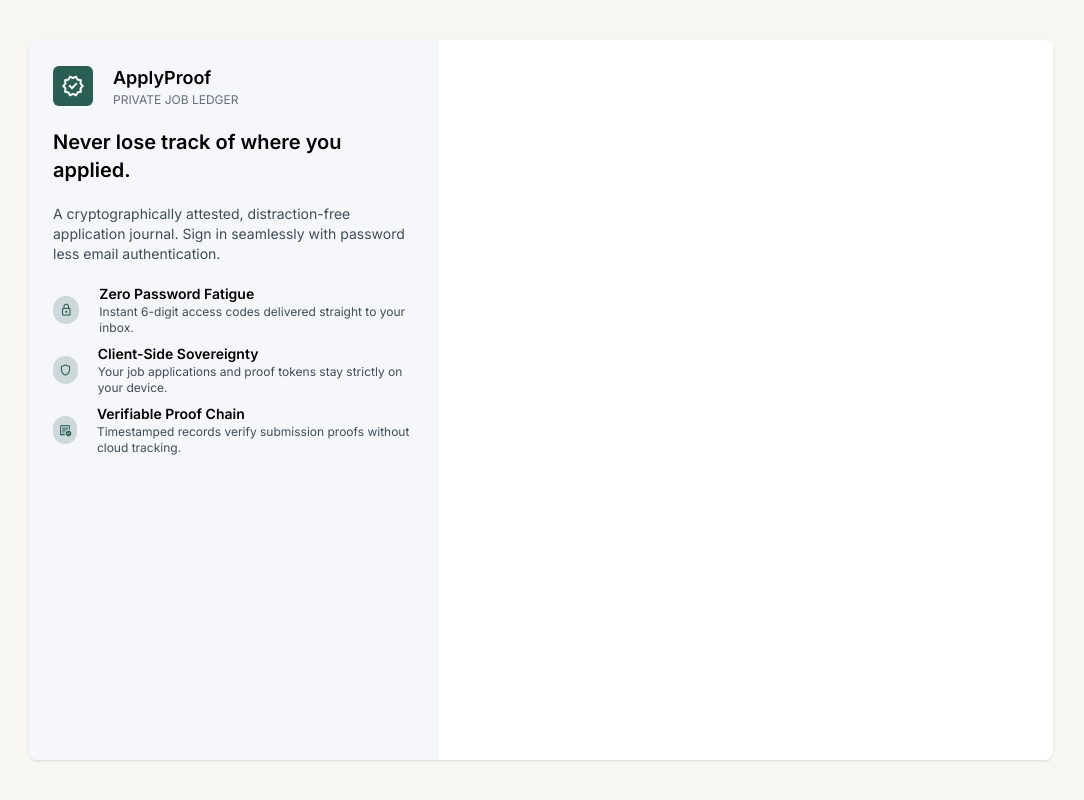
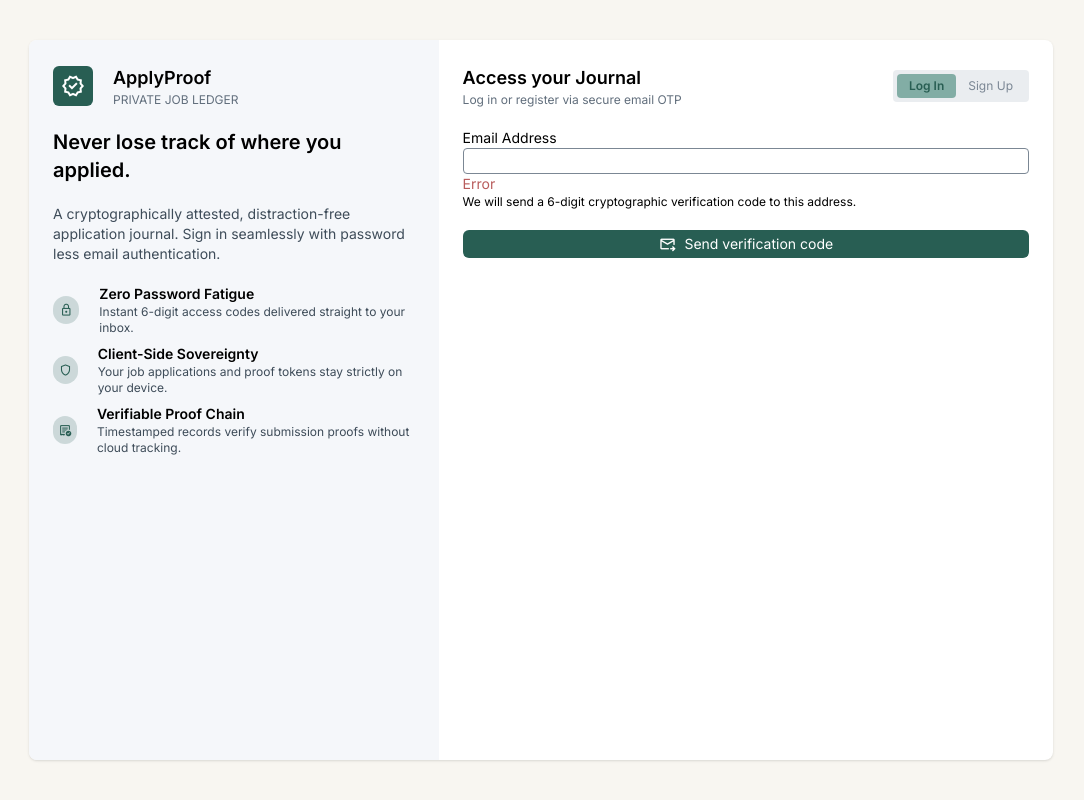
Before and after one commit to Khageswar-M/apply-proof, a React (Vite) app in the folder webApp/: page / in a window 1280 px wide. Shown: the whole page, without its empty margins (99-1183 px from the left). Built offline with nearby package versions, Linux system fonts and the light colour scheme.

Commit message:
added email section:

```diff
--- a/webApp/src/components/screens/AuthScreen.jsx
+++ b/webApp/src/components/screens/AuthScreen.jsx
@@ -1,5 +1,6 @@
 import SignupPage from '../pages/authScreen/SignupPage'
 import LoginPage from '../pages/authScreen/LoginPage'
+import { useState } from 'react';
 
 const LEFT_SECTION_LAST_CHILD_LISTS = [
     {
@@ -20,6 +21,7 @@ const LEFT_SECTION_LAST_CHILD_LISTS = [
 ];
 
 const AuthScreen = () => {
+    const [authButton, setAuthButton] = useState(true);
     return (
         <div className='auth-screen-container'>
 
@@ -63,7 +65,49 @@ const AuthScreen = () => {
 
 
                 <section className='auth-screen-section auth-screen-section-container-right-section'>
+                    <div>
+                        <div>
+                            <div>
+                                <p>Access your Journal</p>
+                                <p>Log in or register via secure email OTP</p>
+                            </div>
+                            <div>
+                                <button
+                                    className={authButton ? 'auth-btn-active' : 'text-neutral-400'}
+                                    onClick={() => setAuthButton(true)}
+                                >
+                                    Log In
+                                </button>
 
+                                <button
+                                    className={!authButton ? 'auth-btn-active' : 'text-neutral-400'}
+                                    onClick={() => setAuthButton(false)}
+                                >
+                                    Sign Up
+                                </button>
+                            </div>
+                        </div>
+
+                        <div className='email-wrap'>
+                            <div className='email-container'>
+                                <div className='email-box'>
+                                    <label htmlFor="">Email Address</label>
+                                    <input type="email" required />
+                                    <span>Error</span>
+                                </div>
+                                <span>We will send a 6-digit cryptographic verification code to this address.</span>
+                            </div>
+
+                            <button>
+                                <span class="material-symbols-outlined !text-lg">
+                                    forward_to_inbox
+                                </span>Send verification code
+                            </button>
+                        </div>
+                    </div>
+
+
+                    <div></div>
                 </section>
             </div>
         </div>
--- a/webApp/src/index.css
+++ b/webApp/src/index.css
@@ -543,8 +543,75 @@ body {
 
 
   .auth-screen-section-container-right-section {
-    @apply h-full w-[60%]
+    @apply h-full w-[60%] flex flex-col justify-between
   }
+  .auth-screen-section-container-right-section > div:first-child {
+    @apply flex flex-col gap-5
+  }
+
+ .auth-screen-section-container-right-section > div:first-child > div:first-child  {
+  @apply flex flex-row items-center justify-between
+ }
+
+ .auth-screen-section-container-right-section > div:first-child > div:first-child > div:first-child {
+  @apply flex flex-col items-start
+ }
+ .auth-screen-section-container-right-section > div:first-child > div:first-child > div:first-child > p:first-child {
+  @apply text-lg font-bold
+ }
+
+ .auth-screen-section-container-right-section > div:first-child > div:first-child > div:first-child > p:last-child {
+  @apply text-xs text-neutral-500
+ }
+
+ .auth-screen-section-container-right-section > div:first-child > div:first-child > div:last-child {
+  @apply bg-neutral-200/40 p-1 rounded-sm flex flex-row items-center
+ }
+
+ .auth-screen-section-container-right-section > div:first-child > div:first-child > div:last-child > button {
+  @apply text-xs px-3 py-1 rounded-sm cursor-pointer
+ }
+
+ .auth-btn-active {
+  @apply bg-primary-500/60 text-primary-700 font-bold
+ }
+
+ .email-wrap {
+  @apply flex flex-col items-start gap-5 w-full
+ }
+
+ .email-container {
+  @apply flex flex-col items-start w-full
+ }
+
+ .email-box {
+  @apply flex flex-col items-start w-full
+ }
+
+ .email-box > label:first-child {
+  @apply text-sm
+ }
+
+ .email-box > input:nth-child(2) {
+  @apply w-full border border-neutral-400 rounded-sm px-2
+ }
+
+ .email-box > input:nth-child(2):active {
+  @apply border
+ }
+
+ .email-box > span:last-child {
+  @apply text-sm text-danger
+ }
+
+ .email-container > span:last-child {
+  @apply text-xs
+ }
+
+ .email-wrap > button:last-child {
+  @apply flex flex-wrap items-center justify-center gap-2 w-full text-sm bg-primary-700 text-white rounded-md
+ }
+
 
   /* SIGNUP PAGE STYLES */
 
```
